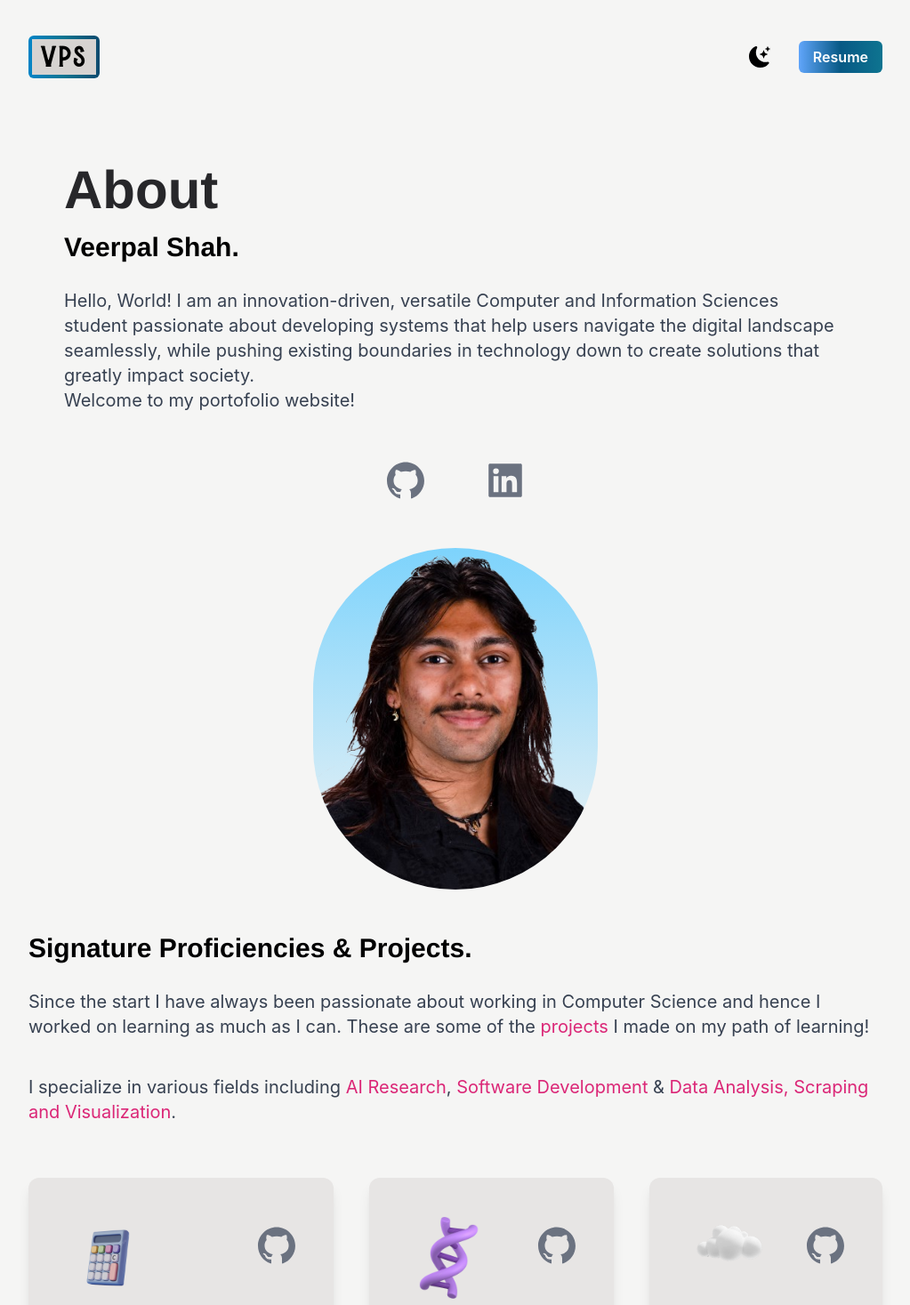
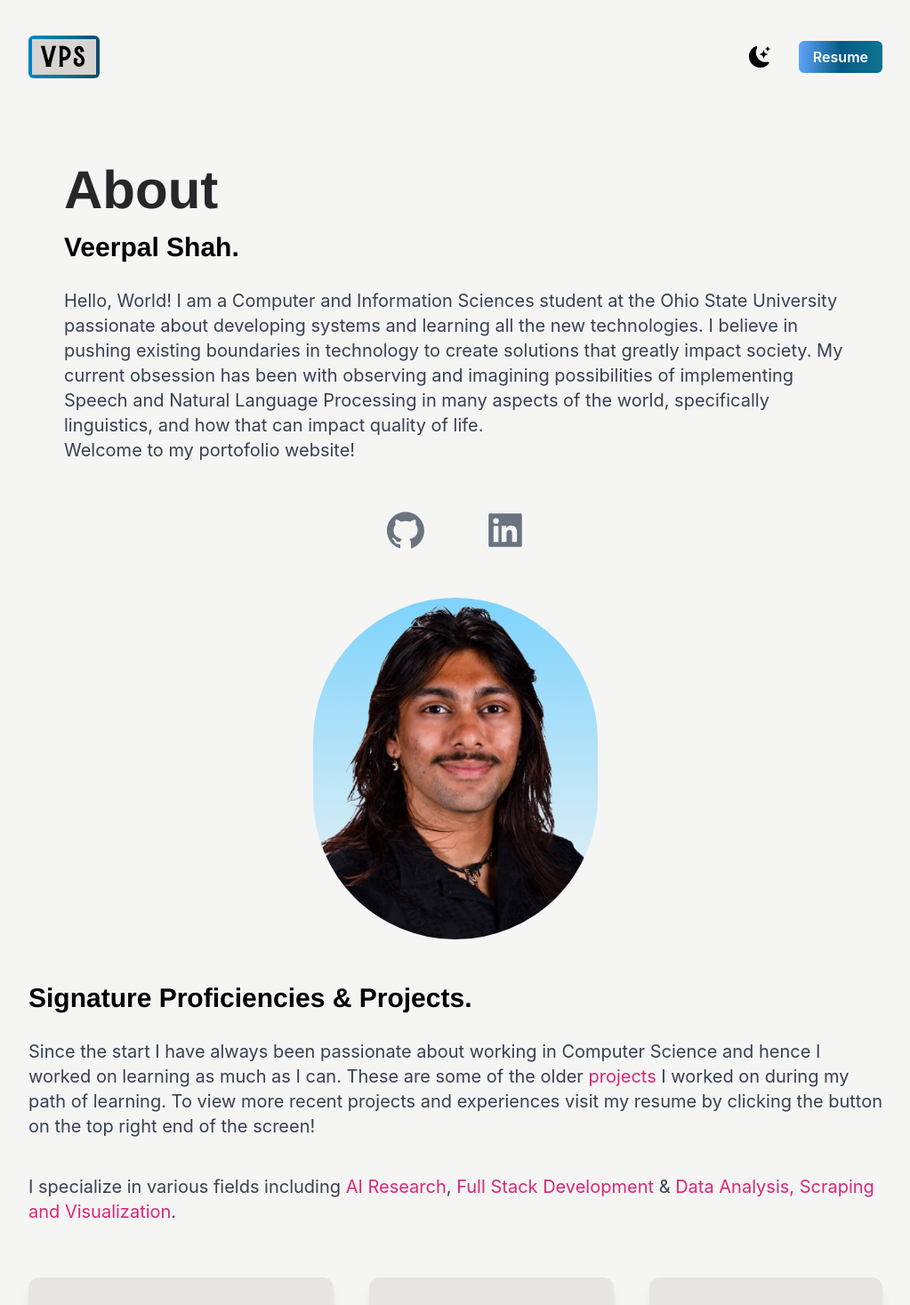
Before and after one commit to veerpal-shah/react-portfolio, a Next.js app: page / in a window 1280 px wide. Shown: the top 1467 px of the page at 89% size, without its empty margins (128-1151 px from the left). Built offline with nearby package versions, Linux system fonts and the light colour scheme.

Commit message:
Update index.js to include some text updates

```diff
--- a/pages/index.js
+++ b/pages/index.js
@@ -43,7 +43,7 @@ export default function Home() {
         <div className="text-left p-10 py-10">
           <h2 className="text-5xl py-2 px-0 text-zinc-800 dark:text-purple-500 font-helvetica font-extrabold md:text-6xl ">About</h2>
           <h3 className="text-2xl py-2 px-0 md:text-3xl font-helvetica font-extrabold dark:text-white">Veerpal Shah.</h3>
-          <p className="text-md pt-5 leading-8 text-gray-700 md:text-xl  mx-auto dark:text-indigo-300">Hello, World! I am an innovation-driven, versatile Computer and Information Sciences student passionate about developing systems that help users navigate the digital landscape seamlessly, while pushing existing boundaries in technology down to create solutions that greatly impact society. </p>
+          <p className="text-md pt-5 leading-8 text-gray-700 md:text-xl  mx-auto dark:text-indigo-300">Hello, World! I am a Computer and Information Sciences student at the Ohio State University passionate about developing systems and learning all the new technologies. I believe in pushing existing boundaries in technology to create solutions that greatly impact society. My current obsession has been with observing and imagining possibilities of implementing Speech and Natural Language Processing in many aspects of the world, specifically linguistics, and how that can impact quality of life. </p>
           <p className="text-md py-0 leading-8 text-gray-700 md:text-xl mx-auto dark:text-indigo-400">Welcome to my portofolio website!</p>
         </div>
         <div className="flex justify-center gap-16">
@@ -69,10 +69,10 @@ export default function Home() {
         <div>
           <h3 className="text-2xl py-2 md:text-3xl font-helvetica font-extrabold dark:text-stone-300">Signature Proficiencies & Projects.</h3>
           <p className="text-md py-5 leading-8 text-gray-700 md:text-xl mx-auto dark:text-indigo-300">
-            Since the start I have always been passionate about working in Computer Science and hence I worked on learning as much as I can. These are some of the <span className="text-pink-600"> projects </span> I made on my path of learning!
+            Since the start I have always been passionate about working in Computer Science and hence I worked on learning as much as I can. These are some of the older <span className="text-pink-600"> projects </span> I worked on during my path of learning. To view more recent projects and experiences visit my resume by clicking the button on the top right end of the screen!
           </p>
           <p className="text-md py-5  leading-8 text-gray-700 md:text-xl  mx-auto dark:text-indigo-400">
-            I specialize in various fields including <span className="text-pink-600">AI Research</span>, <span className="text-pink-600">Software Development </span> & <span className="text-pink-600">Data Analysis, Scraping and Visualization</span>.
+            I specialize in various fields including <span className="text-pink-600">AI Research</span>, <span className="text-pink-600">Full Stack Development </span> & <span className="text-pink-600">Data Analysis, Scraping and Visualization</span>.
           </p>
         </div>
         <div className="lg:flex gap-10 dark:text-green-300">
```
